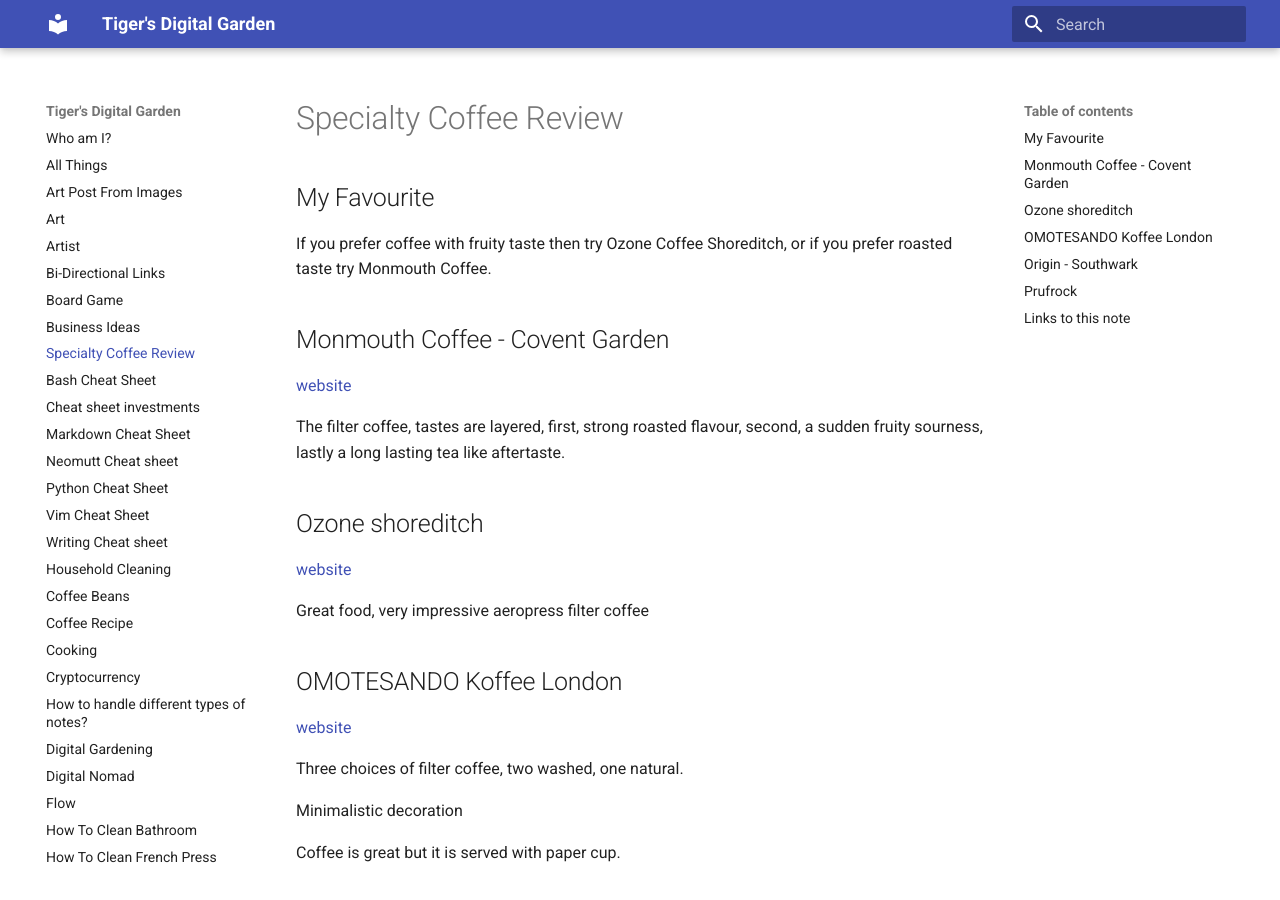
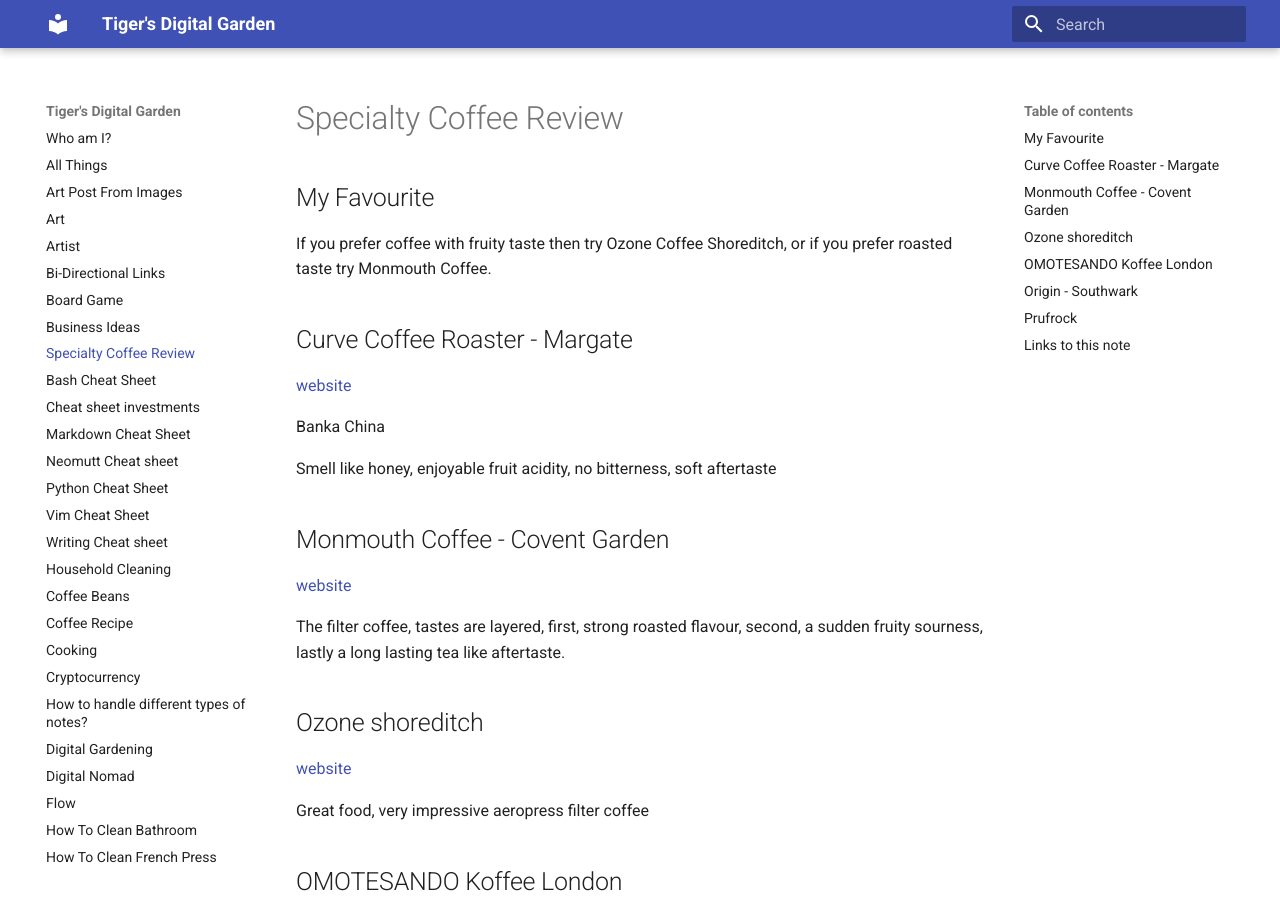
Before and after one commit to ynotstartups/notes, an MkDocs documentation site: the page built from notes/cafe-reviews.md, in a window 1280 px wide and 900 px high. Built offline with MkDocs 1.6.1 and Material for MkDocs 9.7.7, drawn with Linux system fonts in a browser that asks for light colours.

Commit message:
add Curve

```diff
--- a/notes/cafe-reviews.md
+++ b/notes/cafe-reviews.md
@@ -4,6 +4,14 @@
 
 If you prefer coffee with fruity taste then try Ozone Coffee Shoreditch,
 or if you prefer roasted taste try Monmouth Coffee.
+
+## Curve Coffee Roaster - Margate
+
+[website](https://www.curveroasters.co.uk/)
+
+Banka China
+
+Smell like honey, enjoyable fruit acidity, no bitterness, soft aftertaste
 
 ## Monmouth Coffee - Covent Garden
 
```
